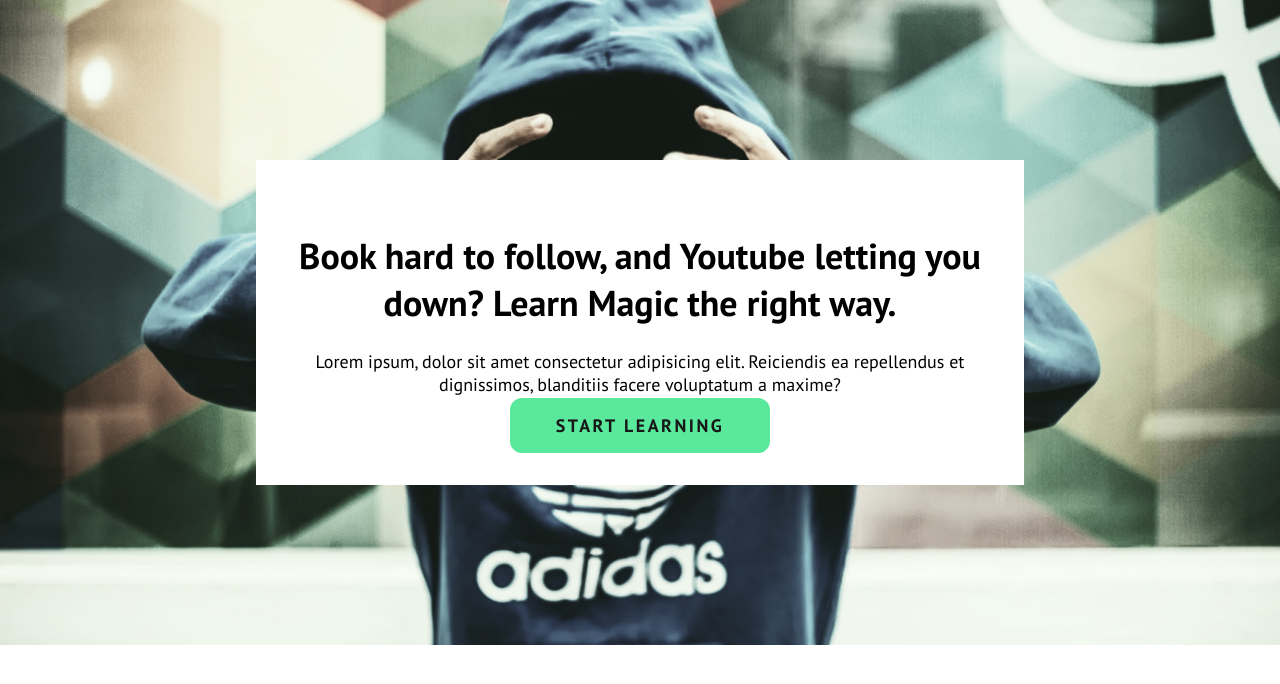
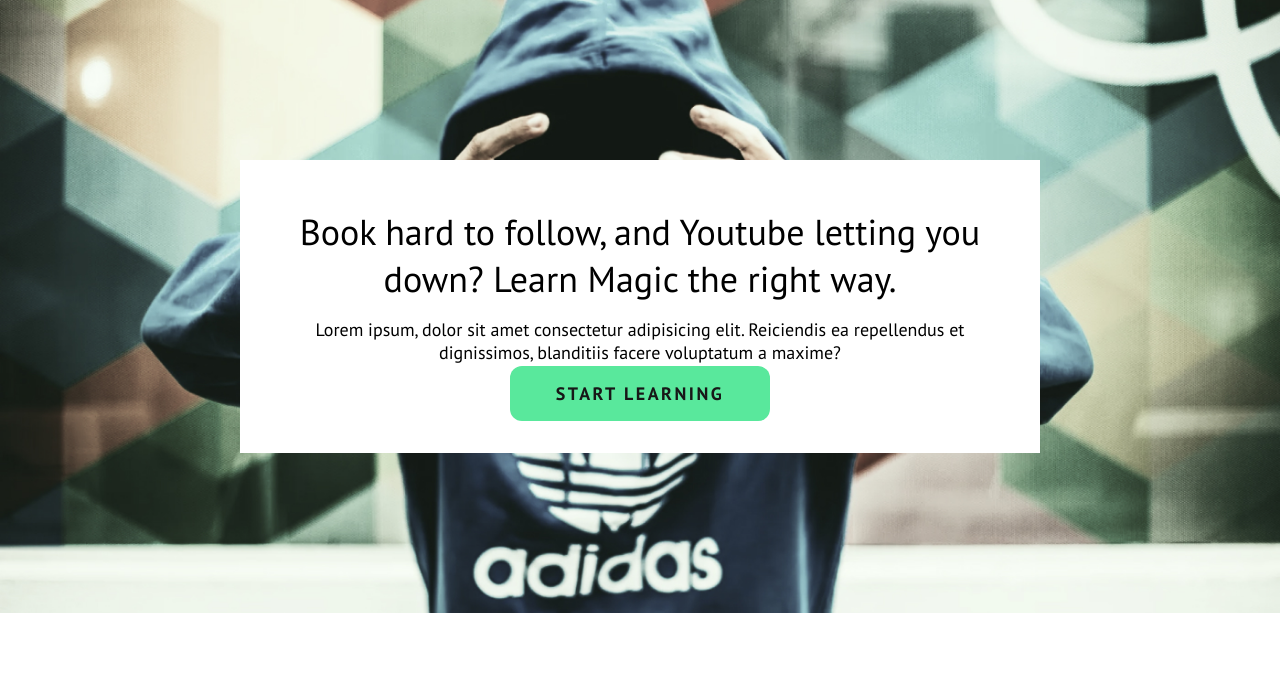
Before and after one commit to andrewteece/css-overlooked-project1, a plain HTML site: page index.html in a window 1280 px wide. Drawn offline with Linux system fonts and the light colour scheme.

Commit message:
flow content utility class

```diff
--- a/style.css
+++ b/style.css
@@ -26,6 +26,18 @@
     box-sizing: border-box;
 }
 
+h1,
+h2,
+h3 {
+    margin: 0;
+}
+
+/* Utility Classes */
+
+.flow-content > * + * {
+    margin-top: 1rem;
+}
+
 /* General Styles */
 
 body {
@@ -35,21 +47,23 @@ body {
     margin: 0;
 }
 
+h1 {
+    font-weight: var(--fw-400);
+}
+
 .hero {
-    display: flow-root;
     background-image: url(assets/hero.jpg);
     background-size: cover;
+    padding-top: 10rem;
+    padding-bottom: 10rem;
 }
 
 .hero__content {
     background-color: rgba(255, 255, 255, 1);
-    width: 48rem;
+    width: 50rem;
     padding: 3rem 2rem;
     margin: 0 auto;
     text-align: center;
-
-    margin-top: 10rem;
-    margin-bottom: 10rem;
 }
 
 .btn {
```
